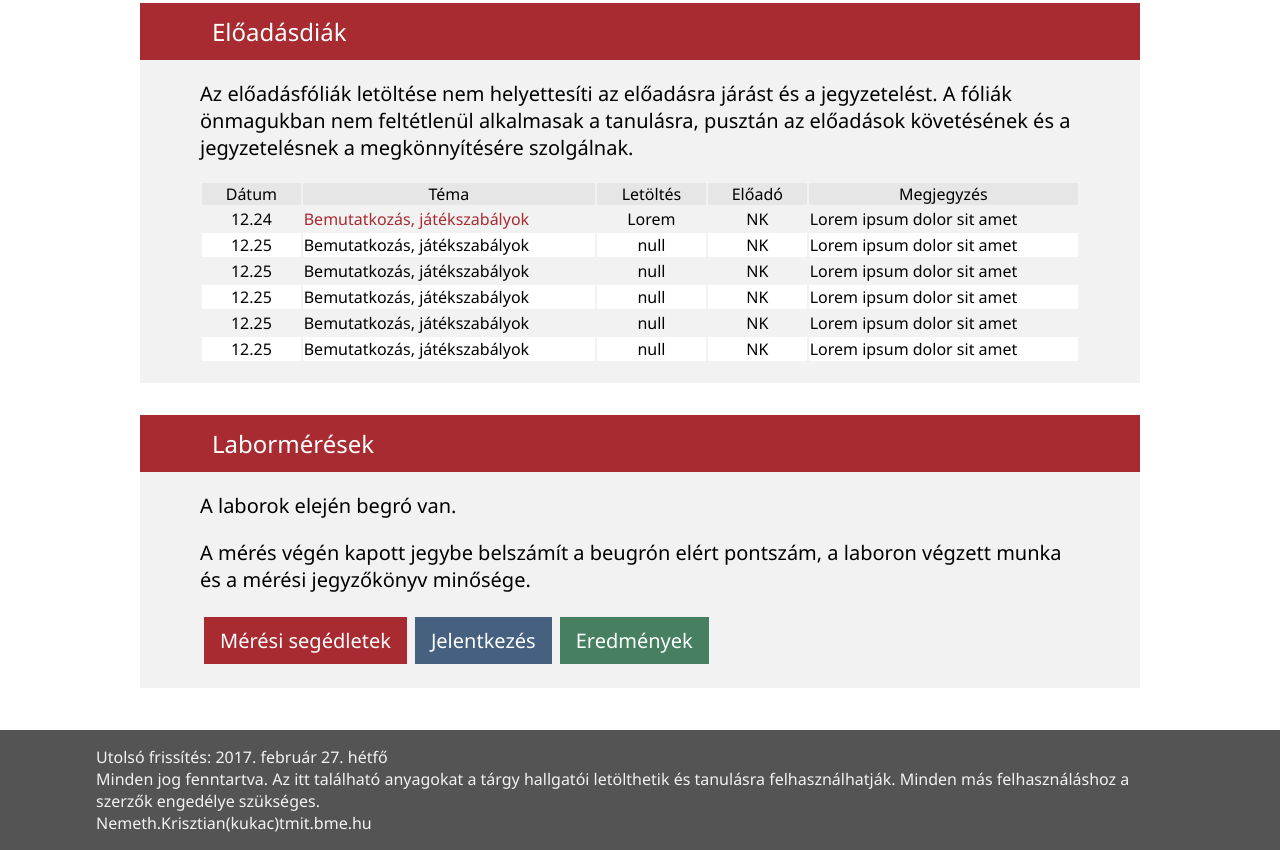
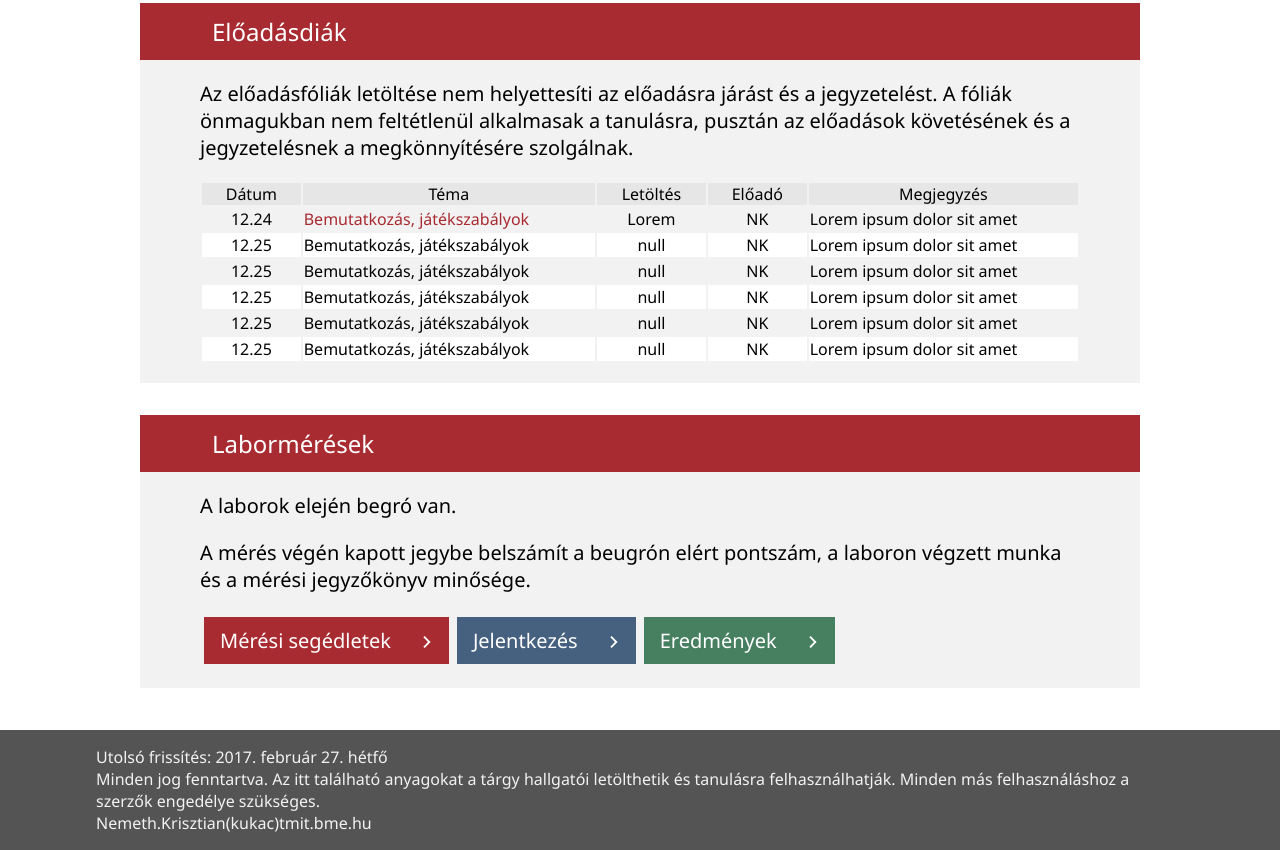
Before and after one commit to anadutova/kh2, a plain HTML site: page index.html in a window 1280 px wide. Shown: the part 324-1174 px from the top of the page. Drawn offline with Linux system fonts and the light colour scheme.

Commit message:
Link chevron ikon

```diff
--- a/index.html
+++ b/index.html
@@ -62,8 +62,7 @@
 		<div class="card__body">
 			<p>A laborok elején begró van.</p>
 			<p>A mérés végén kapott jegybe belszámít a beugrón elért pontszám, a laboron végzett munka és a mérési jegyzőkönyv minősége.</p>
-
-			<a href="#" class="card__button card__button--color-red">Mérési segédletek</a><a href="#" class="card__button card__button--color-blue">Jelentkezés</a><a href="#" class="card__button card__button--color-green">Eredmények</a>
+			<a href="#" class="card__button card__button--color-red">Mérési segédletek<svg viewBox="0 0 100 100" class="chevron-right"><use xlink:href="chevron-right-02.svg#chevron-right" /></svg></a><a href="#" class="card__button card__button--color-blue">Jelentkezés<svg viewBox="0 0 100 100" class="chevron-right"><use xlink:href="chevron-right-02.svg#chevron-right" /></svg></a><a href="#" class="card__button card__button--color-green">Eredmények<svg viewBox="0 0 100 100" class="chevron-right"><use xlink:href="chevron-right-02.svg#chevron-right" /></svg></a>
 		</div>
 	</div>
 </div>
--- a/styles.css
+++ b/styles.css
@@ -7,6 +7,12 @@ body {
     -ms-text-size-adjust: 100%;
     -moz-text-size-adjust: 100%;
     -webkit-text-size-adjust: 100%;
+}
+
+.chevron-right{
+  fill: #fff;
+  height:0.6em;
+  margin-left: 1.5em;
 }
 
 a:link {
```
Also changed, not shown: chevron-right-02.svg (added), 1 other file.
